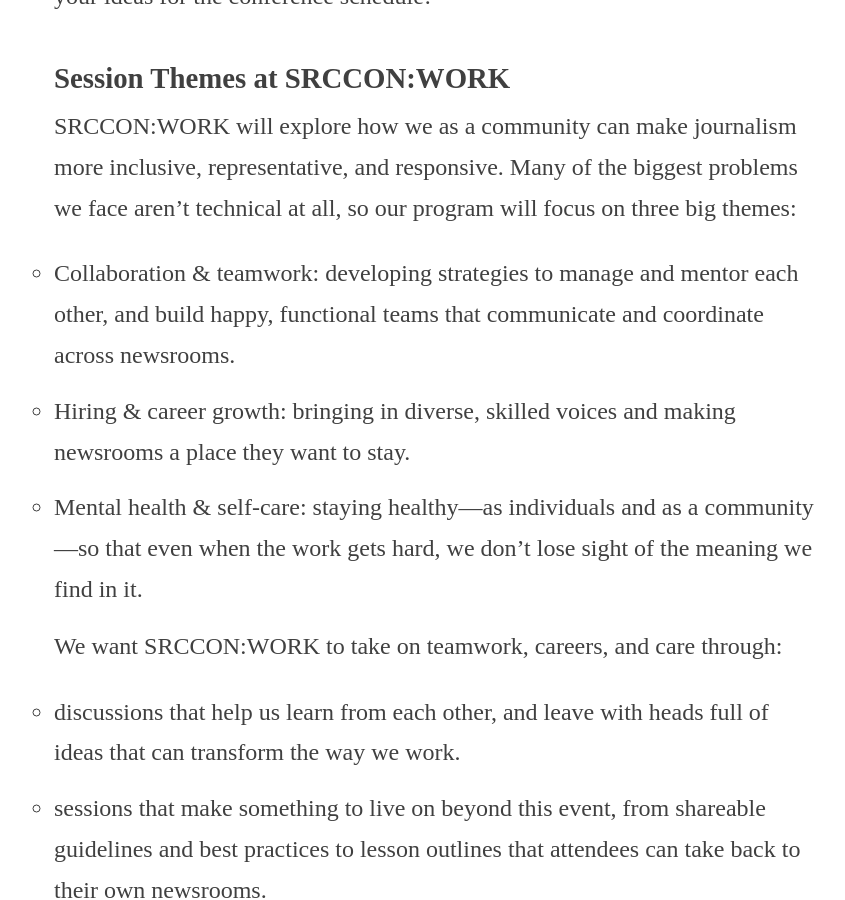
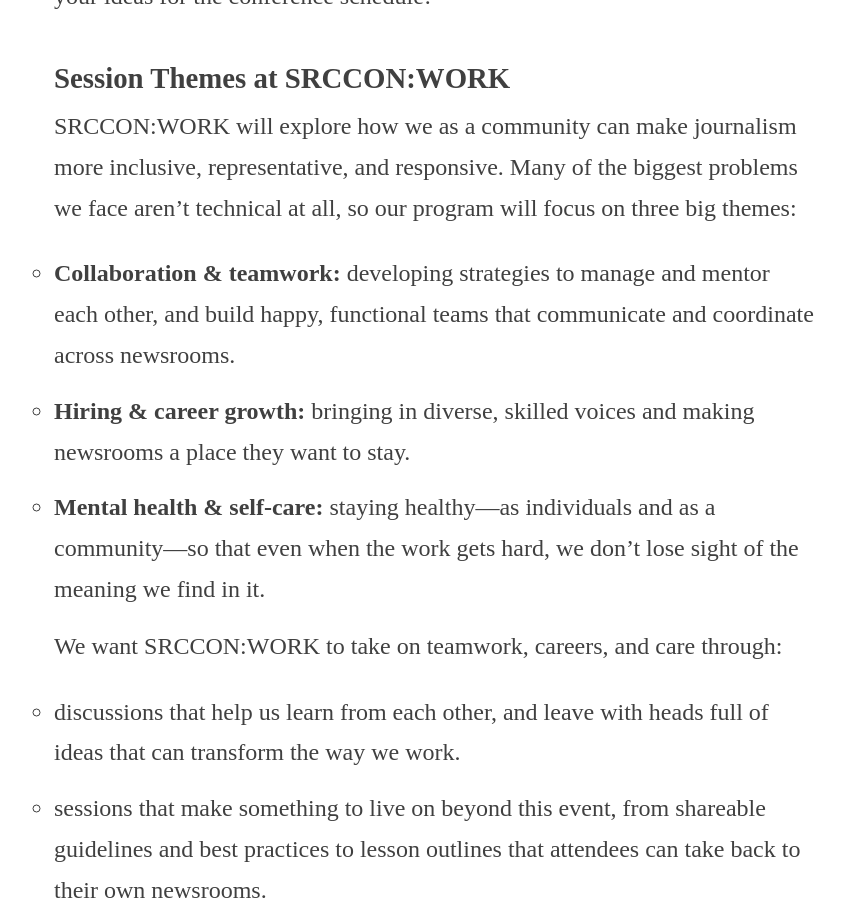
Before and after one commit to OpenNews/srccon-work, a Jekyll site: the page built from sessions_about.md, in a window 1280 px wide and 900 px high, scrolled down 878 px. Shown: the whole window, without its empty margins (206-1051 px from the left). Built offline with Jekyll 4.4.1, drawn with Linux system fonts in a browser that asks for light colours.

Commit message:
update for a rebuild

```diff
--- a/sessions_about.md
+++ b/sessions_about.md
@@ -23,9 +23,9 @@
 SRCCON:WORK will explore how we as a community can make journalism more inclusive, representative, and responsive. Many of the biggest problems we face aren't technical at all, so our program will focus on three big themes:
 
 
-- Collaboration & teamwork: developing strategies to manage and mentor each other, and build happy, functional teams that communicate and coordinate across newsrooms.
-- Hiring & career growth: bringing in diverse, skilled voices and making newsrooms a place they want to stay.
-- Mental health & self-care: staying healthy—as individuals and as a community—so that even when the work gets hard, we don’t lose sight of the meaning we find in it.
+- **Collaboration & teamwork:** developing strategies to manage and mentor each other, and build happy, functional teams that communicate and coordinate across newsrooms.
+- **Hiring & career growth:** bringing in diverse, skilled voices and making newsrooms a place they want to stay.
+- **Mental health & self-care:** staying healthy—as individuals and as a community—so that even when the work gets hard, we don’t lose sight of the meaning we find in it.
 
 We want SRCCON:WORK to take on teamwork, careers, and care through:
 
```
